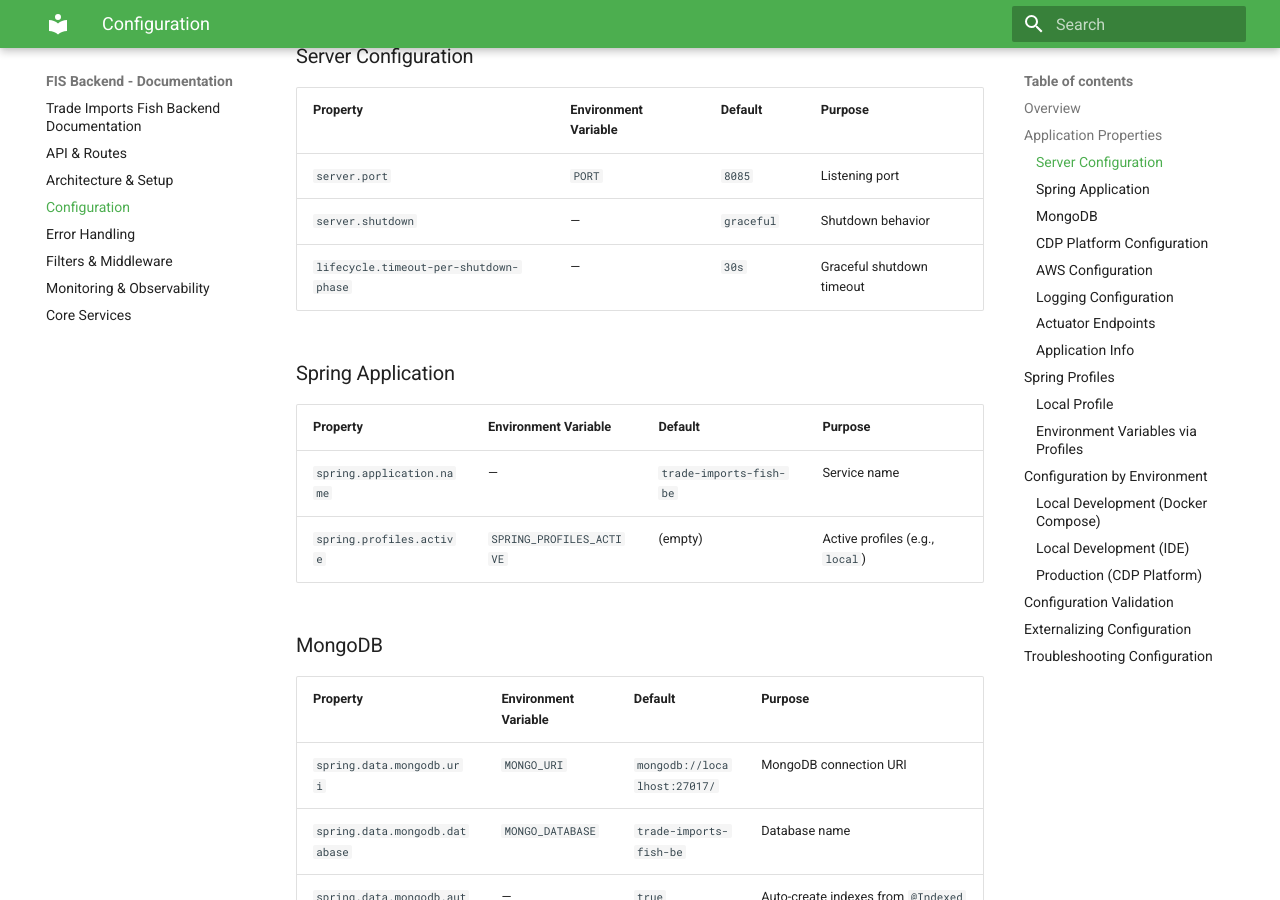
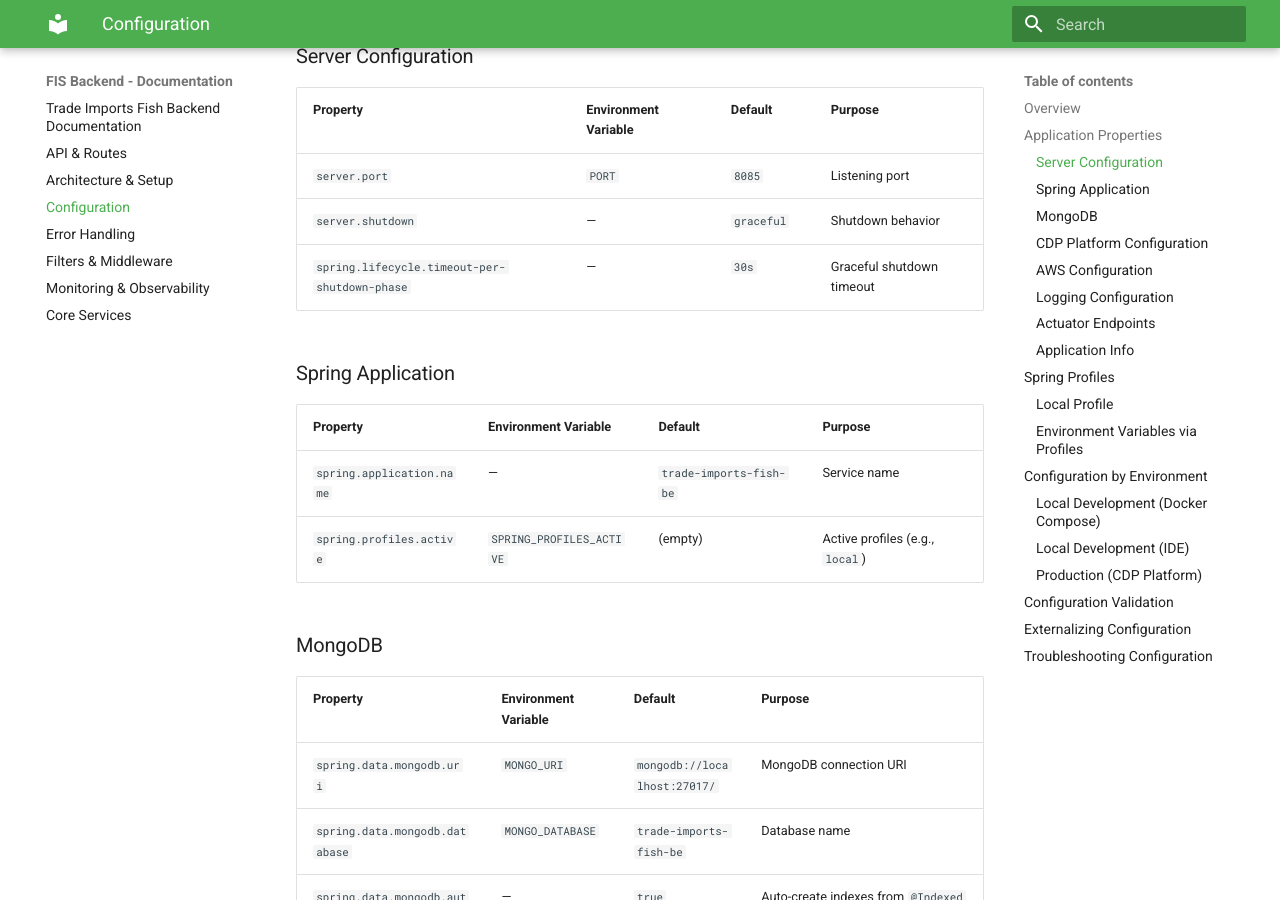
Before and after one commit to DEFRA/trade-imports-fish-be, an MkDocs documentation site: the page built from docs/configuration.md, in a window 1280 px wide and 900 px high, scrolled down 415 px. Built offline with MkDocs 1.6.1 and Material for MkDocs 9.7.7, drawn with Linux system fonts in a browser that asks for light colours.

Commit message:
Fix lifecycle timeout configuration in docs
Update shutdown timeout configuration for Spring.

Co-authored-by: Copilot Autofix powered by AI <175728472+Copilot@users.noreply.github.com>

```diff
--- a/docs/configuration.md
+++ b/docs/configuration.md
@@ -14,7 +14,7 @@ The main configuration is in [`application.yml`](https://github.com/DEFRA/trade-
 | -------------------------------------- | -------------------- | ---------- | ------------------------- |
 | `server.port`                          | `PORT`               | `8085`     | Listening port            |
 | `server.shutdown`                      | —                    | `graceful` | Shutdown behavior         |
-| `lifecycle.timeout-per-shutdown-phase` | —                    | `30s`      | Graceful shutdown timeout |
+| `spring.lifecycle.timeout-per-shutdown-phase` | —                    | `30s`      | Graceful shutdown timeout |
 
 ### Spring Application
 
```
